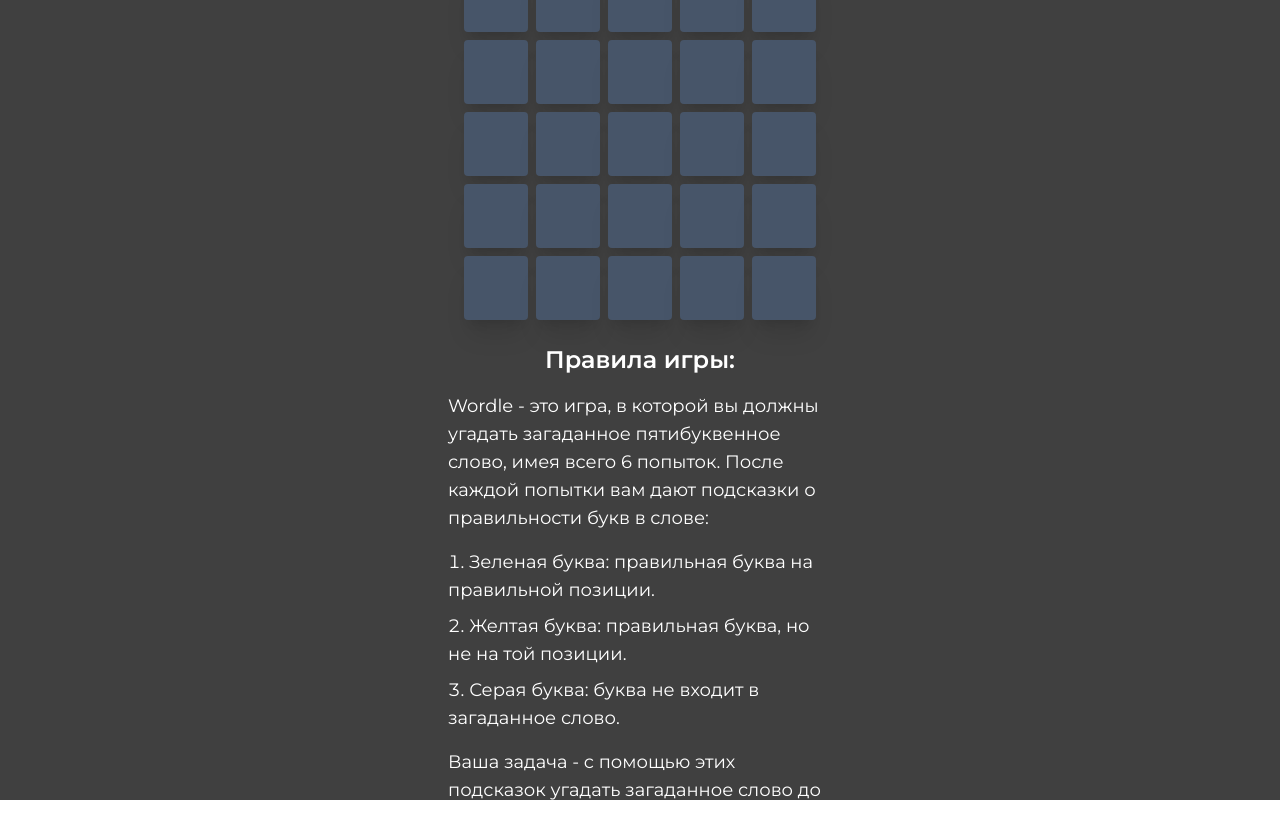
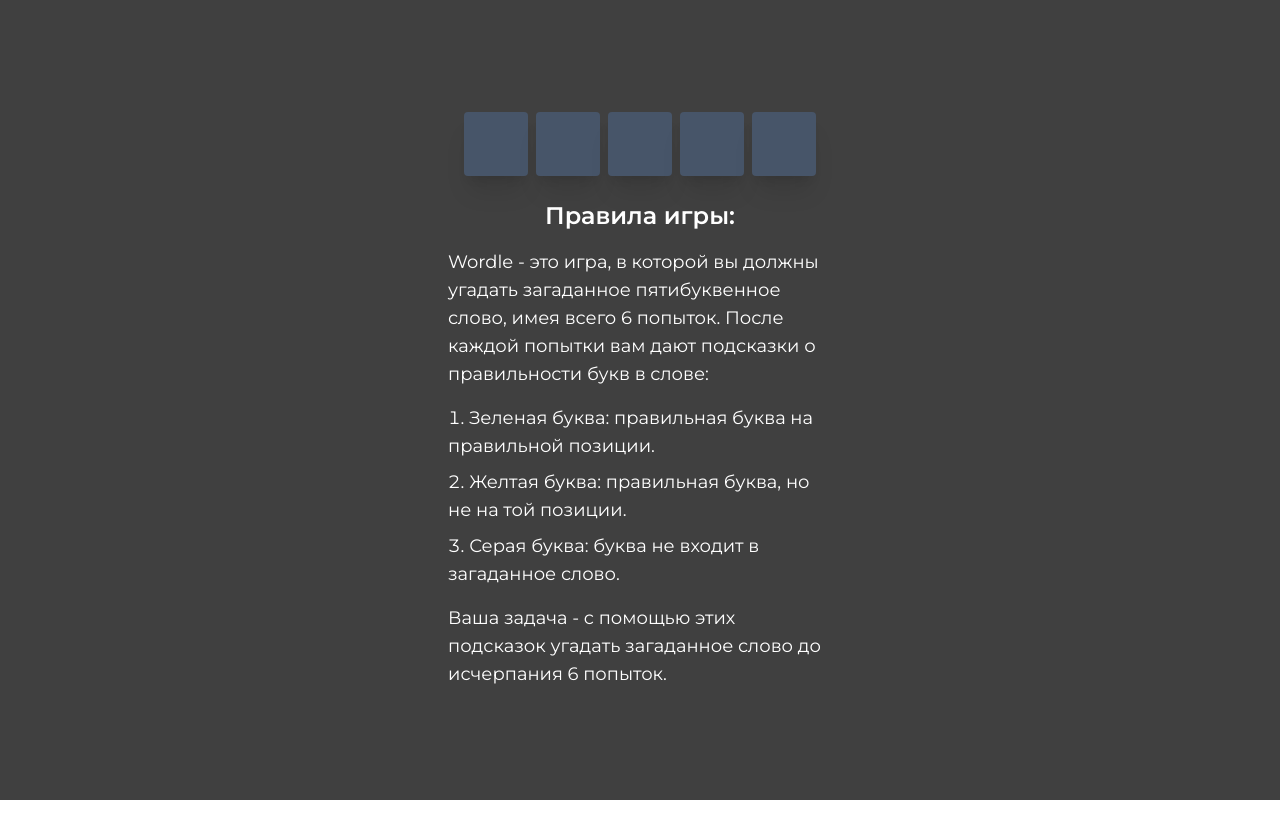
Before and after one commit to f4lz/wordle, a Vue app: page / in a window 1280 px wide. After the commit the page ends 800 px from the top, so only its background shows below. Built offline with nearby package versions, Linux system fonts and the light colour scheme.

Commit message:
Реализовать логику работы написания слова в строке #8

```diff
--- a/src/App.vue
+++ b/src/App.vue
@@ -4,19 +4,25 @@
 import UiGrid from './components/ui/UiGrid.vue';
 import { ref } from 'vue';
 
-const enteringWork: any = ref([])
+const letters: any = ref(['', '', '', '', ''])
+const index = ref(0)
 
 document.addEventListener('keydown', (e) => {
-  for ( const [ index, letter ] of alphabetList.entries() ) {
+  for ( const letter of alphabetList ) {
     if ( e.key.toLowerCase() === letter.toLowerCase() ) {
-      if ( enteringWork.value.length < 6 ) {
-        enteringWork.value.push(letter)
-      } else {
-        console.log(enteringWork.value)
-      }
+      // if ( enteringWork.value.length < 6 ) {
+        letters.value[index.value] = `${letter}`
+        index.value++
+      // } else {
+      // }
     }
   }
   if ( e.key === 'Escape') {
+    return
+  }
+  if ( e.key === 'Backspace') {
+    letters.value[index.value] = ''
+    index.value < 0  ? index.value = 0 : index.value--
     return
   }
 })
@@ -30,7 +36,7 @@
 <template>
   <div class="bg-neutral-700 h-screen flex flex-col gap-y-6 justify-center items-center">
       <UiGrid>
-       <WordElement :class="`wordElement${index}`" v-for="(_, index) in 25" :key="index"/>
+       <WordElement v-for="(letter, index) in letters" :key="index">{{ letter }}</WordElement>
       </UiGrid>
       <div class="container flex flex-col gap-y-4 max-w-sm justify-center">
         <h1 class="text-center">Правила игры:</h1>
--- a/src/components/WordElement.vue
+++ b/src/components/WordElement.vue
@@ -6,5 +6,7 @@
 </script>
 
 <template>
- <div :class="['shadow-xl text-white rounded bg-slate-600 w-16 h-16', { 'bg-yellow-500': isWrongPositionLetter }, { 'bg-green-500': isSuccessLetter }]"/>
+ <div :class="['shadow-xl text-white rounded bg-slate-600 w-16 h-16 flex justify-center items-center text-3xl font-semibold', { 'bg-yellow-500': isWrongPositionLetter }, { 'bg-green-500': isSuccessLetter }]">
+ <slot/>
+ </div>
 </template>
```
